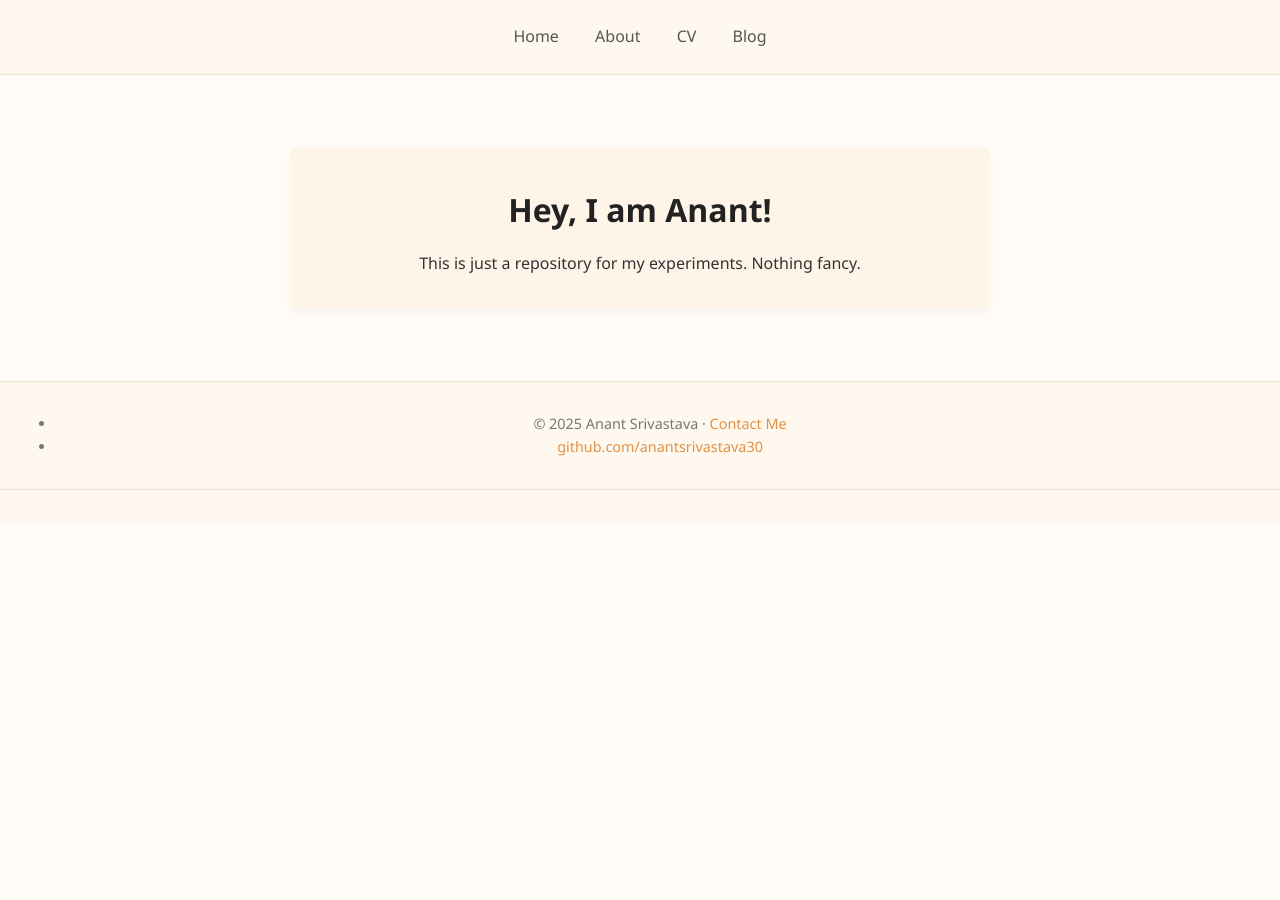
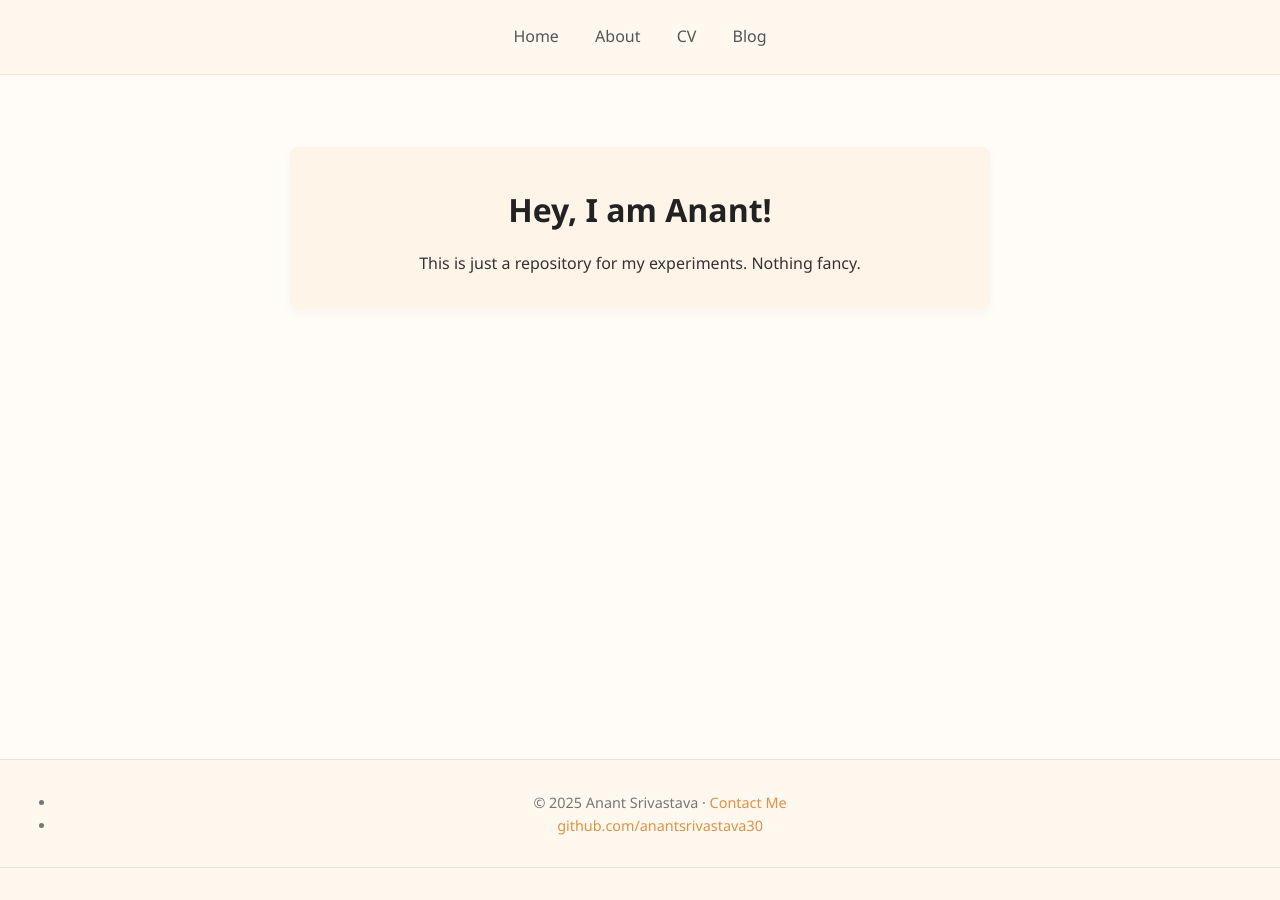
Before and after one commit to anantsrivastava30/anantsrivastava30.github.io, a Jekyll site: the page built from index.html, in a window 1280 px wide. Built offline with Jekyll 4.4.1, drawn with Linux system fonts in a browser that asks for light colours.

Commit message:
version1.fix1

```diff
--- a/css/main.css
+++ b/css/main.css
@@ -1,4 +1,27 @@
 /* css/main.css */
+html, body {
+    height: 100%;
+    margin: 0;
+    padding: 0;
+  }
+
+  body {
+    display: flex;
+    flex-direction: column;
+  }
+
+  nav, footer {
+    flex-shrink: 0;
+  }
+
+  .container {
+    flex: 1;
+    width: 100%;
+  }
+
+  footer {
+    margin-top: auto;
+  }
 
 body {
     font-family: 'Segoe UI', Tahoma, Geneva, Verdana, sans-serif;
```
